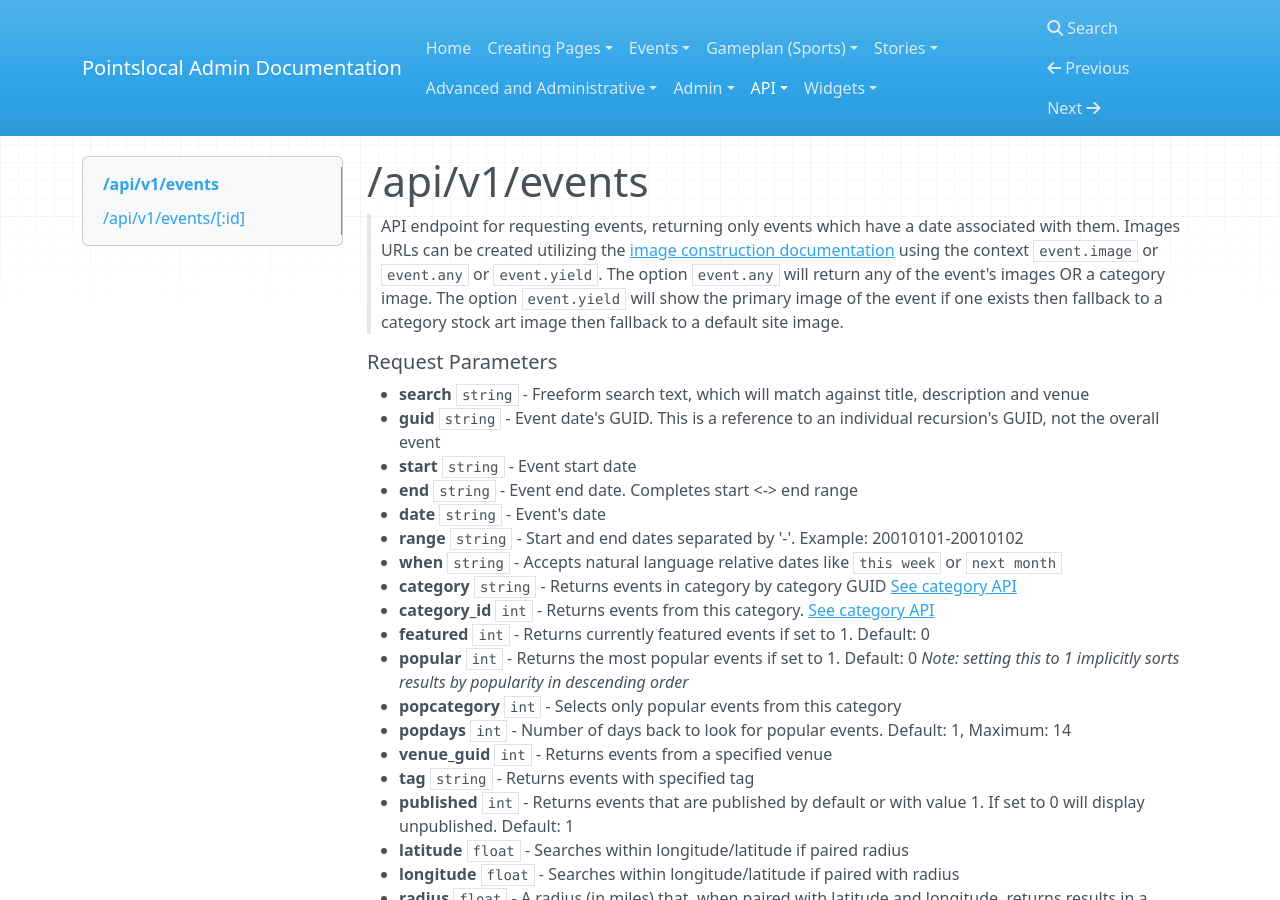
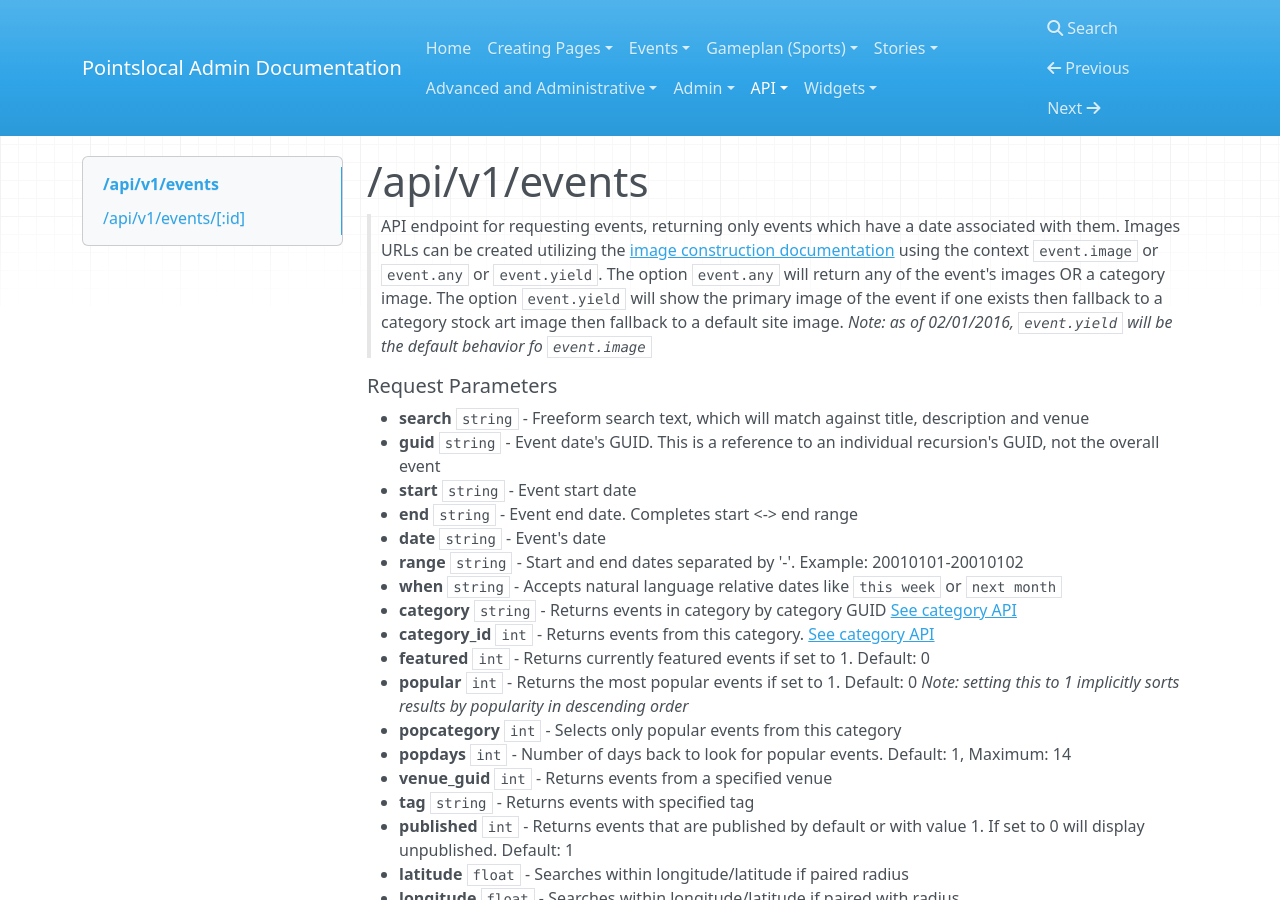
Before and after one commit to pointslocal/admin-docs, an MkDocs documentation site: the page built from docs/api_events_events.md, in a window 1280 px wide and 900 px high. Built offline with MkDocs 1.6.1, drawn with Linux system fonts in a browser that asks for light colours; nearby versions of some CDN libraries; old or Windows-style settings are respelled for this version of MkDocs.

Commit message:
adds note on event.yield context

````diff
--- a/docs/api_events_events.md
+++ b/docs/api_events_events.md
@@ -1,6 +1,6 @@
 # /api/v1/events
 
-> API endpoint for requesting events, returning only events which have a date associated with them.  Images URLs can be created utilizing the [image construction documentation](images.md) using the context ```event.image``` or ```event.any``` or ```event.yield```. The option ```event.any``` will return any of the event's images OR a category image.  The option ```event.yield``` will show the primary image of the event if one exists then fallback to a category stock art image then fallback to a default site image.
+> API endpoint for requesting events, returning only events which have a date associated with them.  Images URLs can be created utilizing the [image construction documentation](images.md) using the context ```event.image``` or ```event.any``` or ```event.yield```. The option ```event.any``` will return any of the event's images OR a category image.  The option ```event.yield``` will show the primary image of the event if one exists then fallback to a category stock art image then fallback to a default site image.  *Note: as of 02/01/2016, ```event.yield``` will be the default behavior fo ```event.image```*
 
 ##### Request Parameters
 - **search** ```string``` - Freeform search text, which will match against title, description and venue
````
